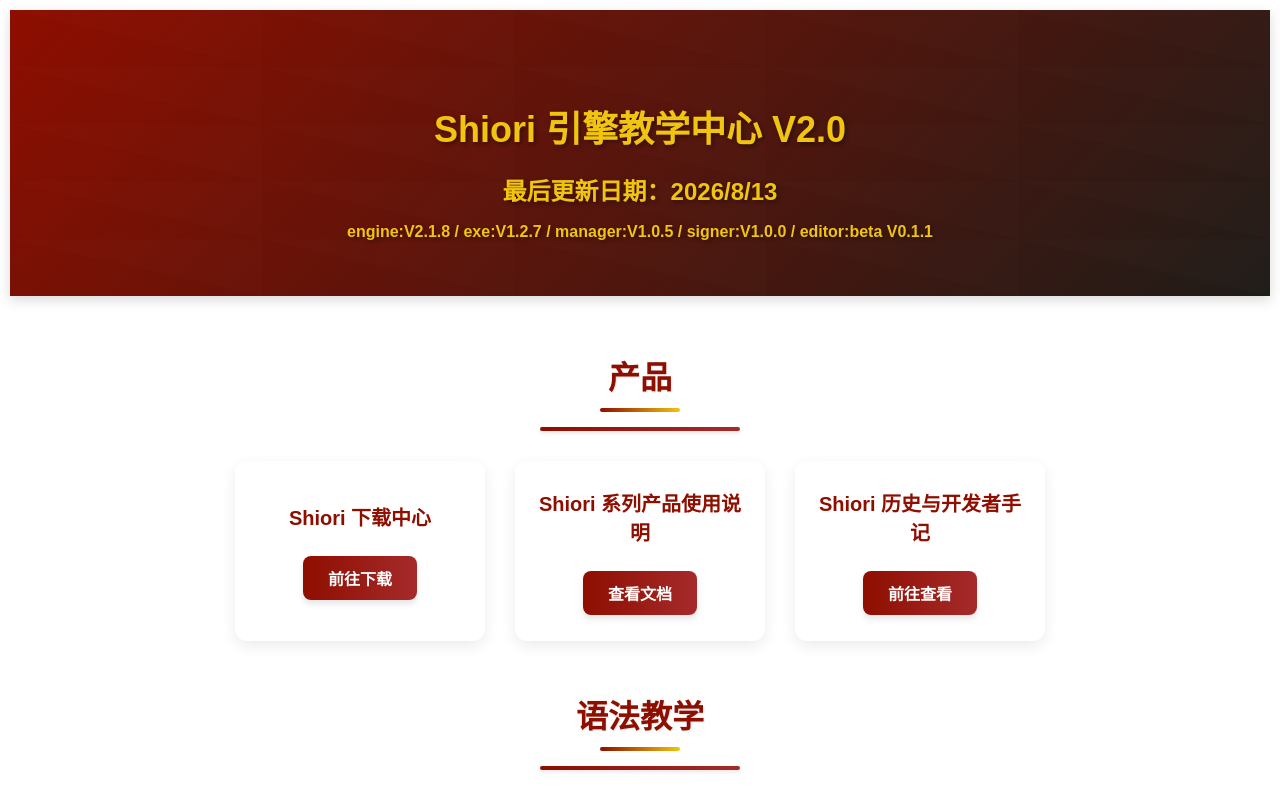
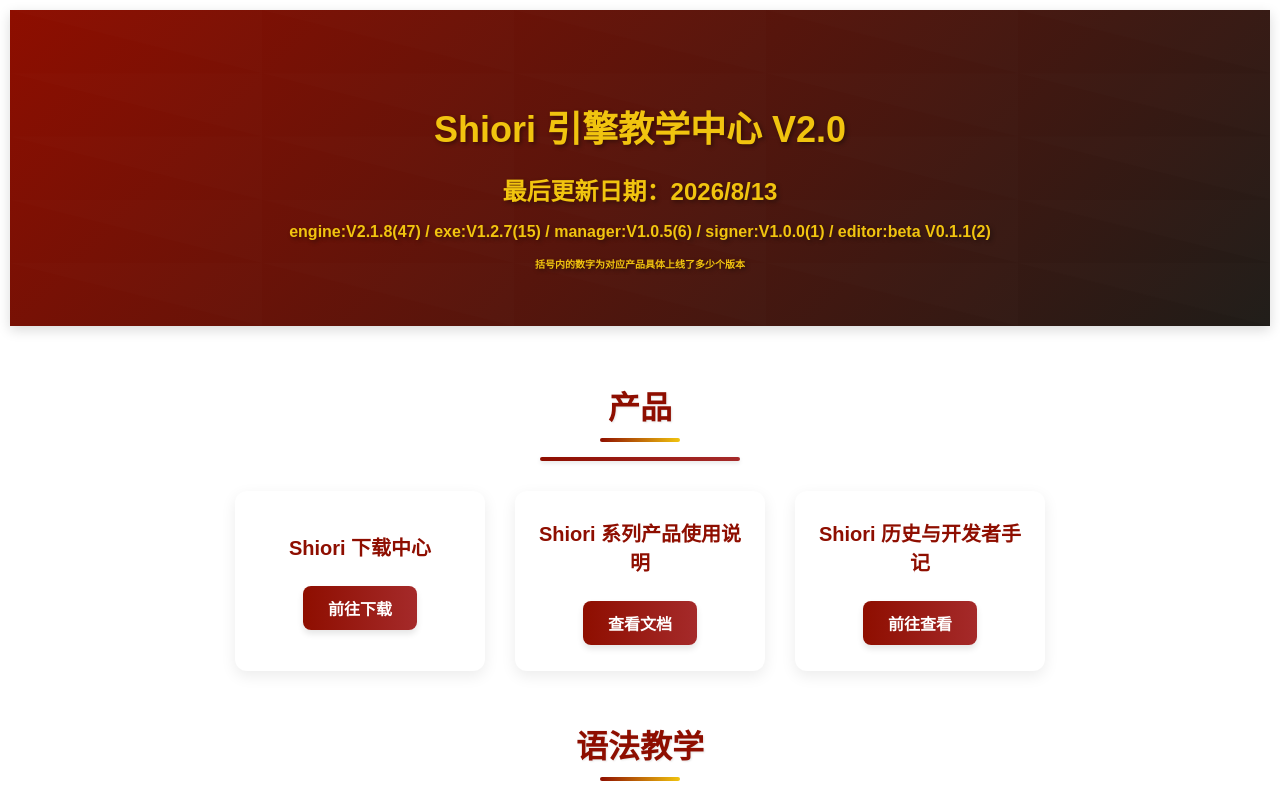
Before and after one commit to 1145141919810TONNY/Shioriteaching, a plain HTML site: page index.html in a window 1280 px wide. Shown: the top 787 px of the page. Drawn offline with Linux system fonts and the light colour scheme.

Commit message:
Update index.html

```diff
--- a/index.html
+++ b/index.html
@@ -131,7 +131,8 @@
 	<section class="hero-section">
 		<h1 class="hero-title">Shiori 引擎教学中心 V2.0</h1>
 		<h2 class="hero-title">最后更新日期：2026/8/13</h2>
-		<h3 class="hero-title">engine:V2.1.8 / exe:V1.2.7 / manager:V1.0.5 / signer:V1.0.0 / editor:beta V0.1.1</h3>
+		<h3 class="hero-title">engine:V2.1.8(47) / exe:V1.2.7(15) / manager:V1.0.5(6) / signer:V1.0.0(1) / editor:beta V0.1.1(2)</h3>
+		<h4 class="hero-title">括号内的数字为对应产品具体上线了多少个版本</h4>
 	</section>
 
 	<div class="category-container">
```
